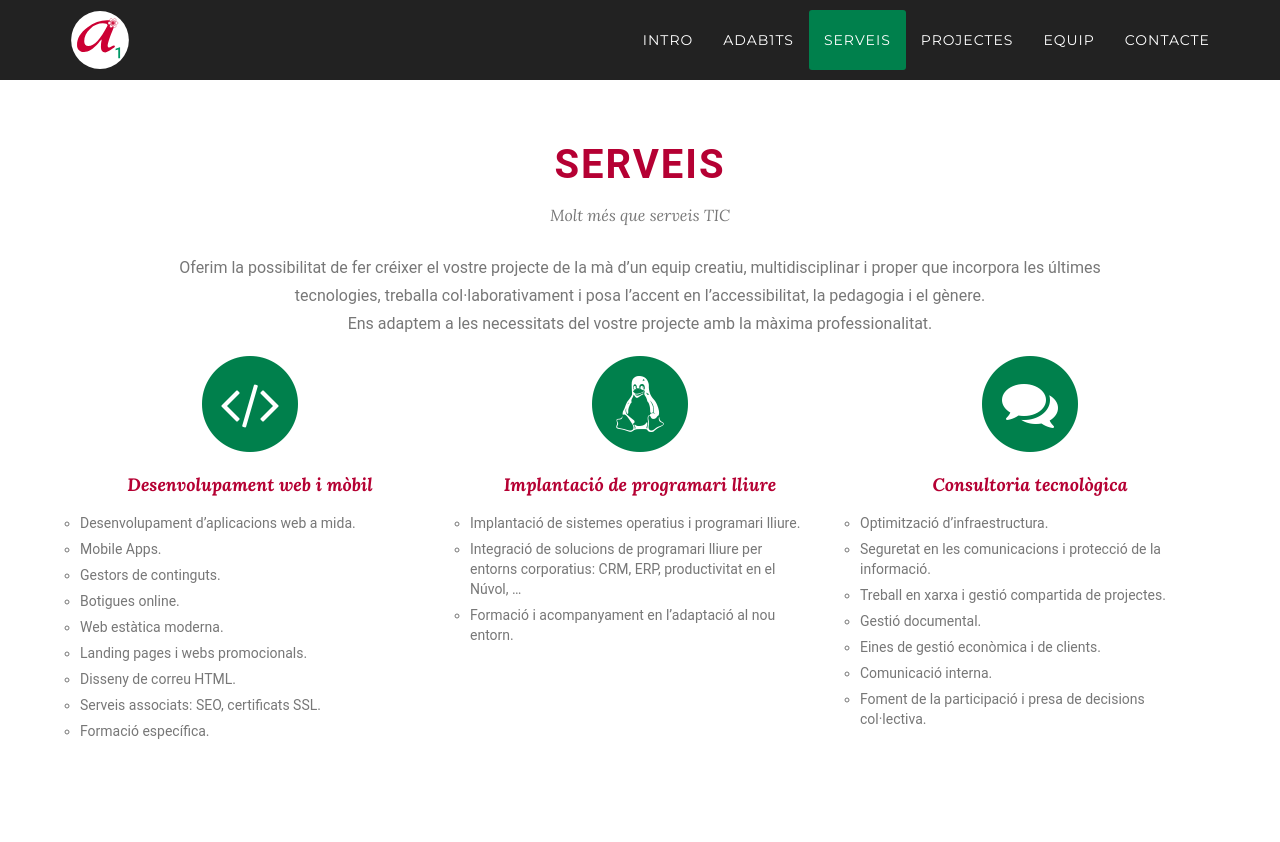
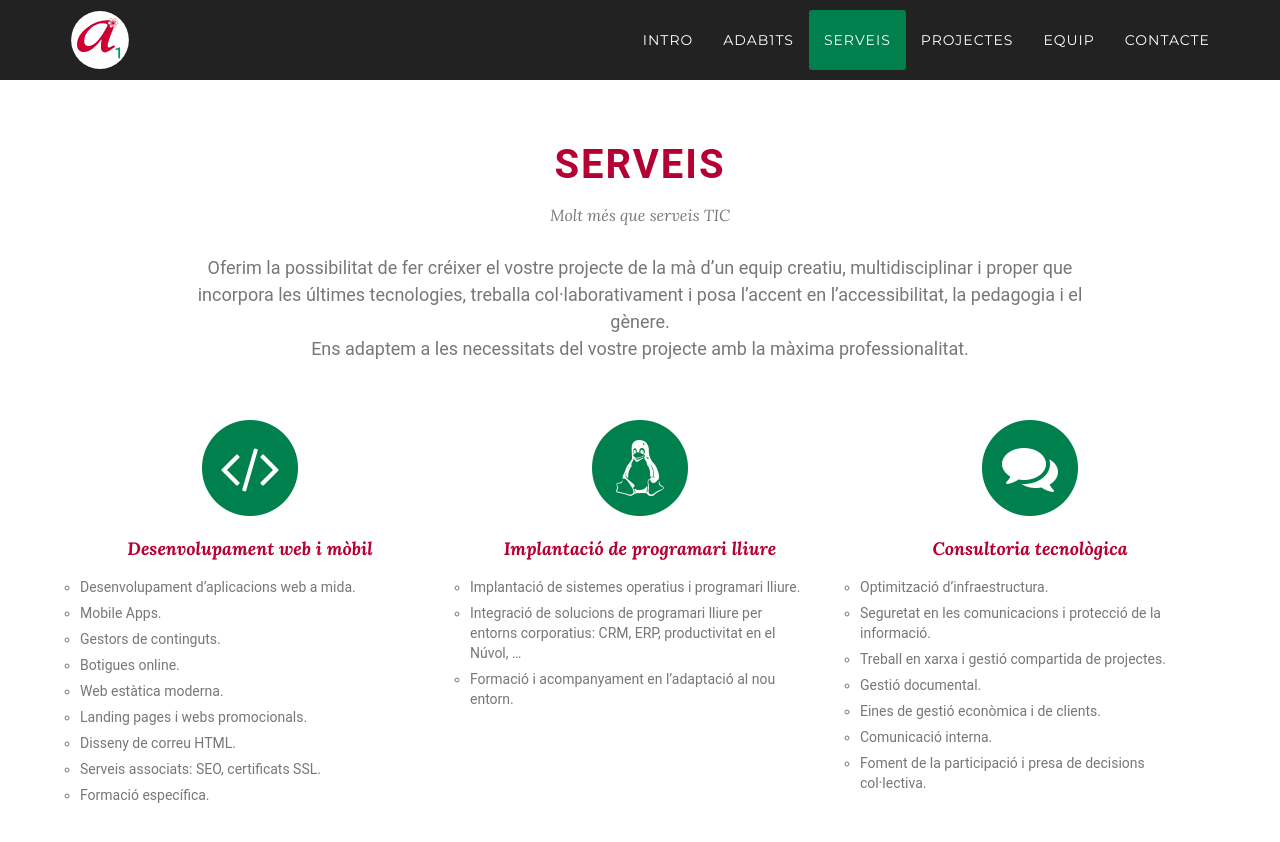
Before and after one commit to adab1ts/www.adabits.org, a Jekyll site: the page built from index.md, in a window 1280 px wide and 900 px high, scrolled down 4014 px. Shown: the top 842 px of the window. Built offline with Jekyll 4.4.1, drawn with Linux system fonts in a browser that asks for light colours; nearby versions of some CDN libraries.

Commit message:
Update Services section styling

```diff
--- a/_includes/services.html
+++ b/_includes/services.html
@@ -5,9 +5,11 @@
             <div class="col-lg-10 col-lg-offset-1 text-center">
                 <h2 class="section-heading">Serveis</h2>
                 <h3 class="section-subheading-alt text-muted">Molt més que serveis TIC</h3>
-                  <p class="large text-muted">Oferim la possibilitat de fer créixer el vostre projecte de la mà d’un equip creatiu, multidisciplinar i proper que incorpora les últimes tecnologies, treballa col·laborativament i posa l’accent en l’accessibilitat, la pedagogia i el gènere.
-                    <br>Ens adaptem a les necessitats del vostre projecte amb la màxima professionalitat.
-                  </p>
+                <p class="section-tldr large text-muted">
+                  Oferim la possibilitat de fer créixer el vostre projecte de la mà d’un equip creatiu, multidisciplinar i proper
+                  que incorpora les últimes tecnologies, treballa col·laborativament i posa l’accent en l’accessibilitat, la pedagogia i el gènere.<br>
+                  Ens adaptem a les necessitats del vostre projecte amb la màxima professionalitat.
+                </p>
             </div>
         </div>
         <div class="row text-left">
@@ -20,7 +22,9 @@
                 <h4 class="service-heading text-center">{{ service.name }}</h4>
                 <div class="service-detail text-muted text-left">
                   <ul>
-                    {% for item in service.description %}<li>{{ item }}</li>{% endfor %}
+                    {% for item in service.description %}
+                    <li>{{ item }}</li>
+                    {% endfor %}
                   </ul>
                 </div>
             </div>
--- a/_sass/site.scss
+++ b/_sass/site.scss
@@ -69,7 +69,7 @@ section p.section-tldr {
 @media(min-width:768px) {
     section p.section-tldr {
       font-size: 18px;
-      padding: 0 50px;
+      // padding: 0 50px;
     }
 }
 
```
